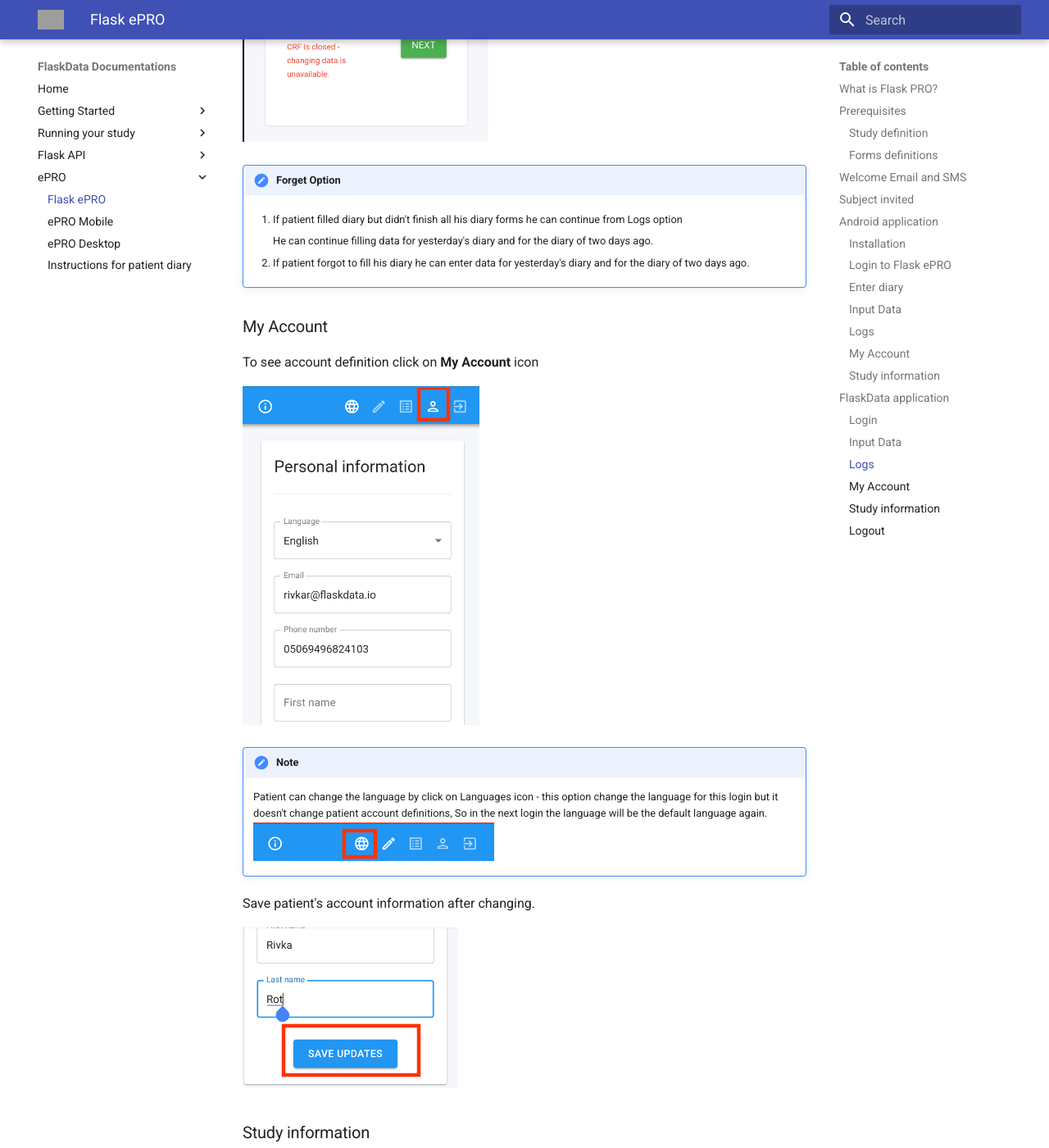
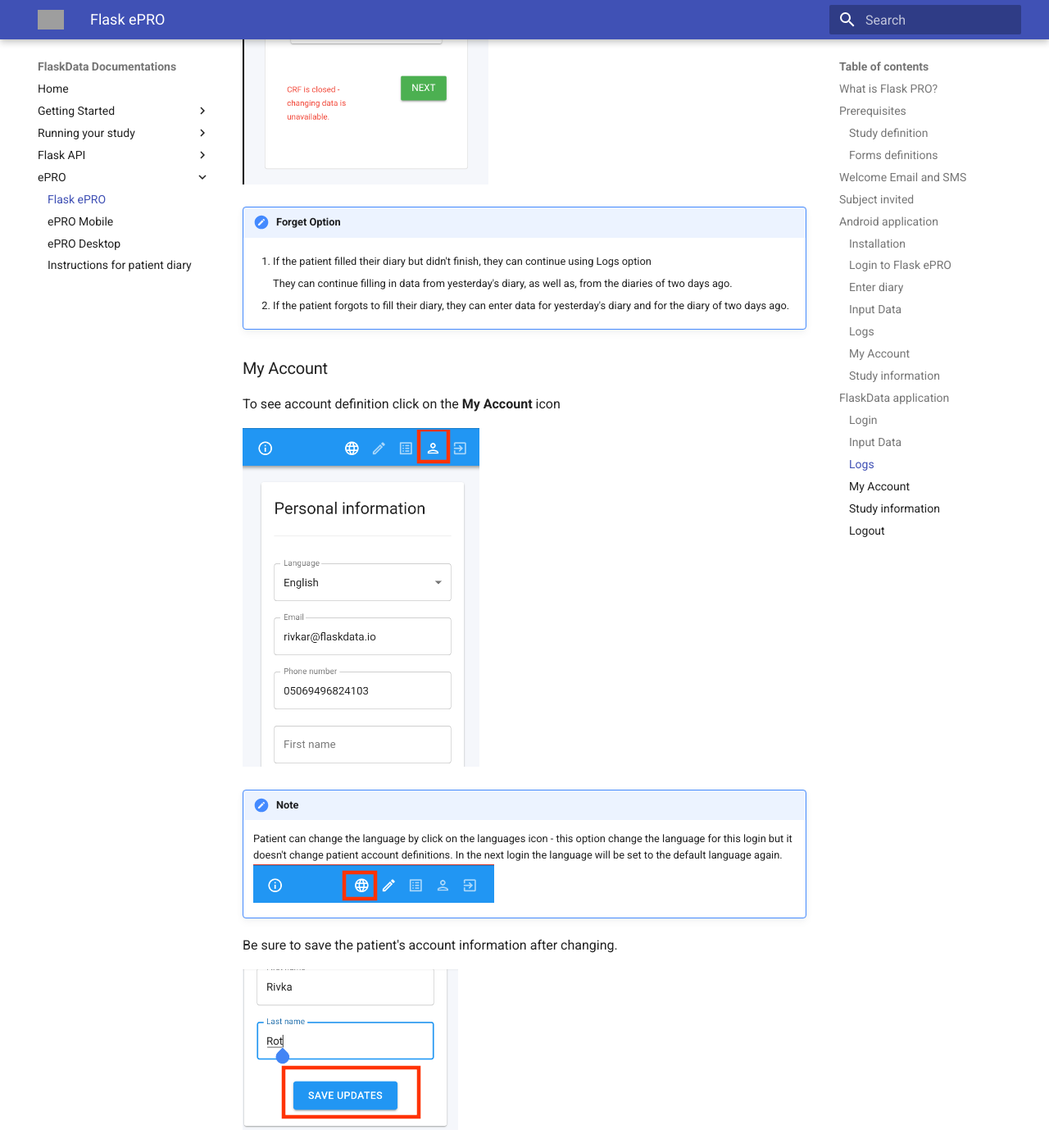
Before and after one commit to onlyjazz/flask-docs, an MkDocs documentation site: the page built from docs/epro.md, in a window 1280 px wide and 1400 px high, scrolled down 17012 px. Shown: the whole window at 82% size. Built offline with MkDocs 1.6.1 and Material for MkDocs 9.7.7, drawn with Linux system fonts in a browser that asks for light colours; emoji names are drawn with the system emoji font; some of the changed text lies outside the part shown; grey boxes are pictures that could not be loaded.

Commit message:
epro mobile documentation edits

```diff
--- a/docs/epro.md
+++ b/docs/epro.md
@@ -24,26 +24,26 @@
 ##Welcome Email and SMS
 When subject has been created the patient gets a welcome email and SMS with PRO link.
 
-He/She is invited entering and fill his/her diary.
+The patient is invited to enter their diary.
 
-If patient forgets his password [site role user](./manage_users.md#profile) (like CRC or PI) can go to [subject's profile](./manage_subjects.md#actions) page and send him Welcome back/Reset password email.
+If patient forgets their password [site role user](./manage_users.md#profile) (CRC or PI) can go to [subject's profile](./manage_subjects.md#actions) page and send them a Welcome Back- Reset password email.
 
 ![Screenshot](img/epro/subject_actions.PNG)
 
-Patient will get a welcome email again.
+Patient will get another welcome email.
 
 ![Screenshot](img/epro/inbox_email_invite.PNG)
 
 ##Subject invited
-When patient gets a welcome emil/SMS
+When patient gets a welcome email/SMS
 
 ![Screenshot](img/epro/welcome_back.PNG)
 
-He/she should click on the link.
+They should click on the link.
 
 ![Screenshot](img/epro/subject_invite.PNG)
 
-The patient is invited to login with his Google account OR to choose a password.
+The patient is invited to login with their Google account OR to choose a password.
 
 ![Screenshot](img/epro/login_google_account.PNG)
 
@@ -51,26 +51,26 @@
 
     To create a password or reset password - CRC user should reset subject's password by clicking on [Reset password](./manage_subjects.md#subject-profile) option.
 
-    The patient will get a reset password email
+    The patient will get a reset password email.
 
     ![Screenshot](img/epro/reset_pass.PNG)
 
-    After Subject set his/her password, He can login to ePRO by Google account or with FlaskData password
+    After Subject sets their password, they can login to ePRO by Google account or with FlaskData password.
 
     ![Screenshot](img/epro/login.PNG)
 
 ##Android application
 
 ###Installation
-If patient has an Android phone, he can install Flask ePRO application from Google play store.
+If patient has an Android phone, they can install the Flask ePRO application from the Google play store.
 
 ![Screenshot](img/epro/google_play.PNG)
 
-Search flask epro and install it
+Search "flask epro" and install it
 
 ![Screenshot](img/epro/flask_epro_application.PNG)
 
-After patient install Flask ePRO application he will see the Flask ePRO icon
+After the patient installs the Flask ePRO application they will see the Flask ePRO icon
 
 ![Screenshot](img/epro/flask_epro_app_flag.PNG)
 
@@ -83,45 +83,45 @@
 
 ###Enter diary
 
-While patient logins to ePRO, he see his diary for the current date.
+When the patient logins to ePRO, they see their diary for the current date.
 
-He should fill his diary and save.
+They should fill in the diary and save.
 
-If there are a few Forms in the diary the next form will be opened when he clicks **SAVE AND NEXT** button.
+If there are a few Forms in the diary the next form will be opened when the **SAVE AND NEXT** button is clicked.
 
 ![Screenshot](img/epro/app_enter_diary.PNG)
 
 !!!important
 
-    * If patient filed a part of his diary he can continue later.
-    * If patient forgot to fill his diary, He can fill it next 2 days (By [logs](./#logs) option)
+    * If the patient completed a part of their diary, they can continue later.
+    * If patient forgot to complete in their diary, they can still complete it within the next 2 days (By [logs](./#logs) option)
 
 Required fields are marked with a red asterisk.
 
 If patient try to save the diary with missing information, an error flag appears
 
-Clicking on the error flag opens the error message.
+Clicking on the error flag will open the error message.
 
 ![Screenshot](img/epro/app_error_message.PNG)
 
 ###Input Data
-Patient can click **Input Data** option and fill his diary for the current date.
+Patient can click the **Input Data** option and complete their diary for the current date.
 
-If he saved his data before, He just see his data and cannot change it.
+If they saved his data before, they will only see the data and cannot change it.
 
 ![Screenshot](img/epro/app_see_diary.PNG)
 
 ###Logs
-Patient can see / continue his diaries in **Logs** option
+Patients can view and continue adding to diaries in the **Logs** option
 
 ![Screenshot](img/epro/app_logs.PNG)
 
 ###My Account
-Patient can change his account definition by clicking on **My Account** option
+Patients can change their account definition by clicking on the **My Account** option
 
 ![Screenshot](img/epro/app_my_account.PNG)
 
-He can change his default language.
+They can change his default language.
 
 ![Screenshot](img/epro/app_languages.PNG)
 
@@ -131,101 +131,101 @@
 
     ![Screenshot](img/epro/app_hebrew_forms.PNG)
 
-Patient can change ePRO display mode by clicking on theme option.
+Patients can change ePRO display mode by clicking on theme option.
 
 ![Screenshot](img/epro/app_theme_option.PNG)
 
 ![Screenshot](img/epro/app_theme.PNG)
 
-If he sets the mode as **Dark** he will see something like this:
+If they sets the mode as **Dark** they will see something like this:
 
 ![Screenshot](img/epro/app_dark_mode.PNG)
 
 ###Study information
 
-The patient can see details of the study he is participating in by clicking on the exclamation mark
+The patient can see details of the study they are participating in by clicking on the exclamation mark
 
 ![Screenshot](img/epro/study_information_icon.PNG)
 
 ![Screenshot](img/epro/study_info.PNG)
 
 ##FlaskData application
-If subject cannot use [Flask ePRO](#android-application) android application he/she can use FlaskData application to enter his/her diary.
+If the subject cannot use [Flask ePRO](#android-application) android application they can use FlaskData application to enter their diary.
 
 It's less beautiful but works great. :+1:
 
-In any case in such a case that the phone does not support Android it is better for the patient to use his desktop.
+In the case that the patients phone does not support Android it is better for the patient to use their desktop.
 
 ###Login
-Patient should login to FlaskData ePRO URL (https://epro.flaskdata.io)
+The patient should login to FlaskData ePRO URL (https://epro.flaskdata.io)
 
 ![Screenshot](img/epro/flask_data_login.PNG)
 
 ###Input Data
 
-When patient login to his diary a diary for the current date opens.
+When the patient logs into their diary, a diary for the current date opens.
 
-He can start to fill the diary.
+They can start to fill the diary.
 
 ![Screenshot](img/epro/flaskdata_enter_data.PNG)
 
-If there are another Forms in the diary he should click **SAVE AND NEXT** button
+If there is another Form in the diary they should click **SAVE AND NEXT** button.
 
 ![Screenshot](img/epro/flaskdata_save_and_next.PNG)
 
-If he filled the last form he should click **FINISH** button
+If they completed the last form, they should click **FINISH** button.
 
 ![Screenshot](img/epro/flaskdata_finish_button.PNG)
 
-When patient finish fill diary a success message appears
+When the patient completes the diary, a success message appears.
 
 ![Screenshot](img/epro/flaskdata_success.PNG)
 
-To go back to **Input Data** click on the icon
+To go back to **Input Data** click on the icon.
 
 ![Screenshot](img/epro/flaskdata_inputdata_icon.PNG)
 
 ###Logs
 
-Patient can see his diaries by **Logs** option
+The patient can see their diaries using the **Logs** option.
 
 ![Screenshot](img/epro/flaskdata_logs_option.PNG)
 
 ![Screenshot](img/epro/flaskdata_logs.PNG)
 
-By logs option patient cannot change his diaries, just see them
+Using the logs option, the patient cannot change their diaries, only view them.
 
 ![Screenshot](img/epro/flaskdata_view_mode.PNG)
 
 !!!note "Forget Option"
 
-    1. If patient filled diary but didn't finish all his diary forms he can continue from Logs option
+    1. If the patient filled their diary but didn't finish, they can continue using Logs option
 
-        He can continue filling data for yesterday's diary and for the diary of two days ago.
+        They can continue filling in data from yesterday's diary, as well as, from the diaries of two days ago.
 
-    2. If patient forgot to fill his diary he can enter data for yesterday's diary and for the diary of two days ago.
+    2. If the patient forgots to fill their diary, they can enter data for yesterday's diary and for the diary of two days ago.
 
 ###My Account
 
-To see account definition click on **My Account** icon
+To see account definition click on the **My Account** icon
 
 ![Screenshot](img/epro/flaskdata_my_account.PNG)
 
 !!!note Change language
 
-    Patient can change the language by click on Languages icon - this option change the language for this login but it doesn't change patient account definitions, So in the next login the language will be the default language again.
+    Patient can change the language by click on the languages icon - this option change the language for this login but it doesn't change patient account definitions. In the next login the language will be set to the default language again.
     ![Screenshot](img/epro/langauges_icon.PNG)
 
-Save patient's account information after changing.
+Be sure to save the patient's account information after changing.
 
 ![Screenshot](img/epro/flaskdata_update_my_account.PNG)
 
 ###Study information
-The patient can see details of the study he is participating in by clicking on the exclamation mark
+The patient can see details of the study they are participating in by clicking on the exclamation mark.
 
 ![Screenshot](img/epro/flaskdata_study_info.PNG)
 
 ![Screenshot](img/epro/flaskdata_study_information.PNG)
 
 ###Logout
-After patient finish filling his diary he can logout from the system by clicking **Logout** icon.
+After the patient finish completing their diary, they can logout from the system by clicking the **Logout** icon.
```
Also changed, not shown: docs/epro_patient_instructions.md (+5 -3 lines).
